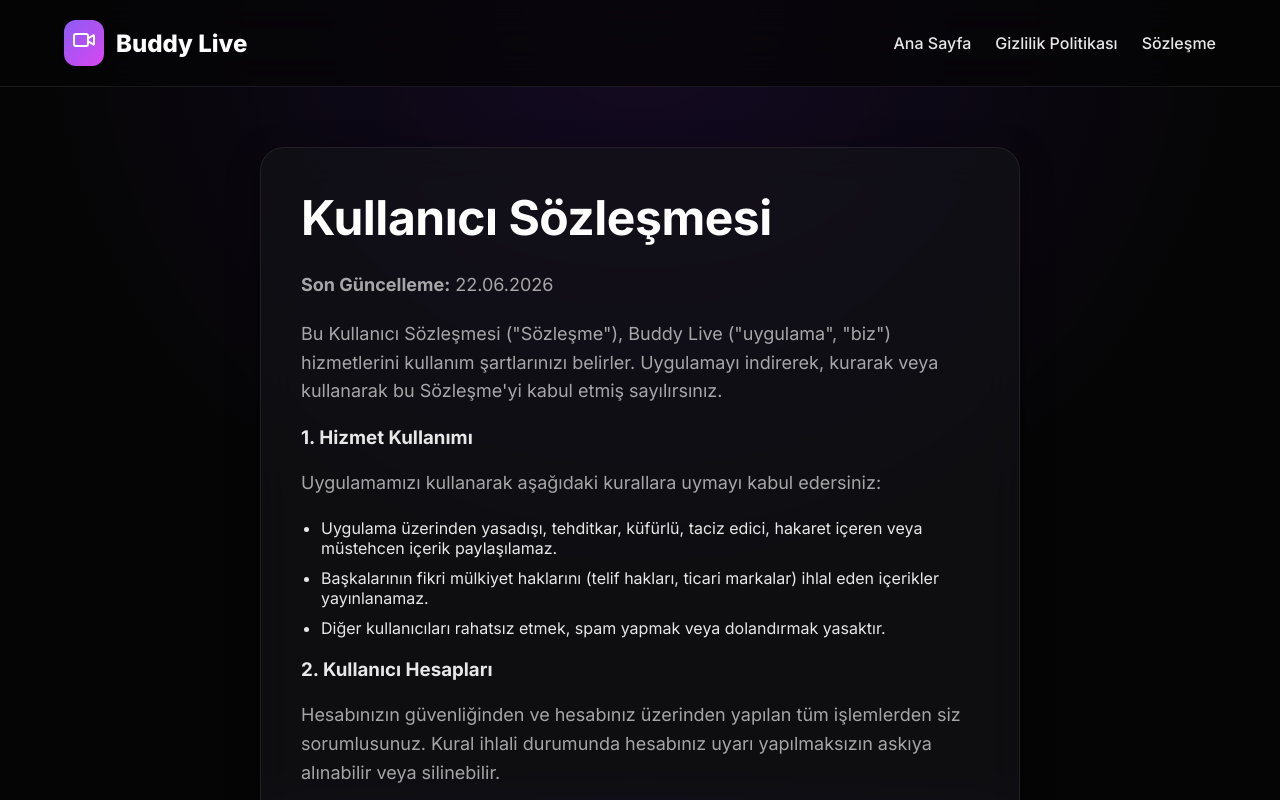
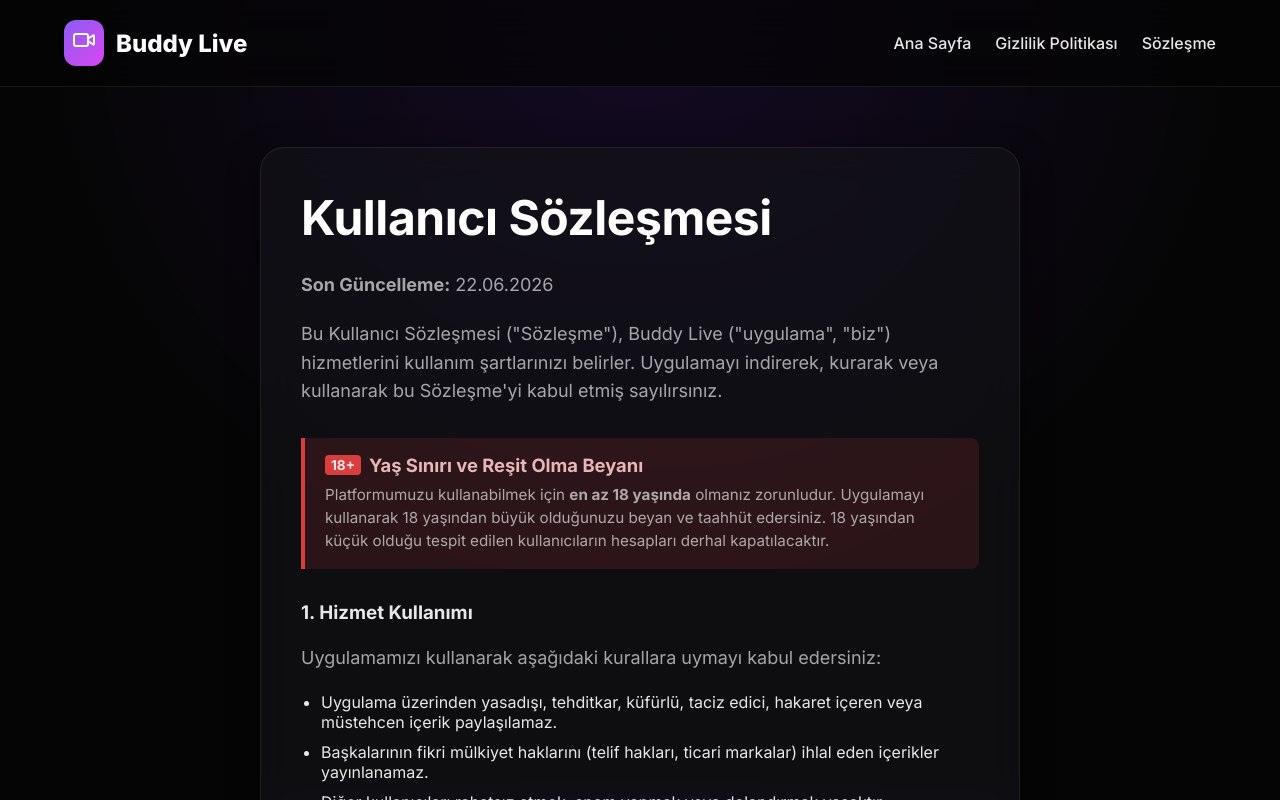
Before and after one commit to oguzakbas06-arch/cautious-octo-eureka, a React (Vite) app: page /terms-of-service in a window 1280 px wide. Shown: the top 800 px of the page. Built offline with nearby package versions, Linux system fonts and the light colour scheme.

Commit message:
Update TermsOfService.tsx

```diff
--- a/src/pages/TermsOfService.tsx
+++ b/src/pages/TermsOfService.tsx
@@ -10,6 +10,16 @@ export default function TermsOfService() {
           <p>
             Bu Kullanıcı Sözleşmesi ("Sözleşme"), Buddy Live ("uygulama", "biz") hizmetlerini kullanım şartlarınızı belirler. Uygulamayı indirerek, kurarak veya kullanarak bu Sözleşme'yi kabul etmiş sayılırsınız.
           </p>
+
+          <div style={{ background: 'rgba(239, 68, 68, 0.15)', borderLeft: '4px solid #ef4444', padding: '16px 20px', borderRadius: '0 8px 8px 0', margin: '12px 0' }}>
+            <h3 style={{ color: '#fecaca', marginTop: 0, marginBottom: '8px', fontSize: '1.15rem', display: 'flex', alignItems: 'center', gap: '8px' }}>
+              <span style={{ background: '#ef4444', color: 'white', padding: '2px 6px', borderRadius: '4px', fontSize: '0.85rem', fontWeight: 'bold' }}>18+</span>
+              Yaş Sınırı ve Reşit Olma Beyanı
+            </h3>
+            <p style={{ margin: 0, fontSize: '0.95rem', lineHeight: '1.5' }}>
+              Platformumuzu kullanabilmek için <strong>en az 18 yaşında</strong> olmanız zorunludur. Uygulamayı kullanarak 18 yaşından büyük olduğunuzu beyan ve taahhüt edersiniz. 18 yaşından küçük olduğu tespit edilen kullanıcıların hesapları derhal kapatılacaktır.
+            </p>
+          </div>
 
           <h3>1. Hizmet Kullanımı</h3>
           <p>
```
